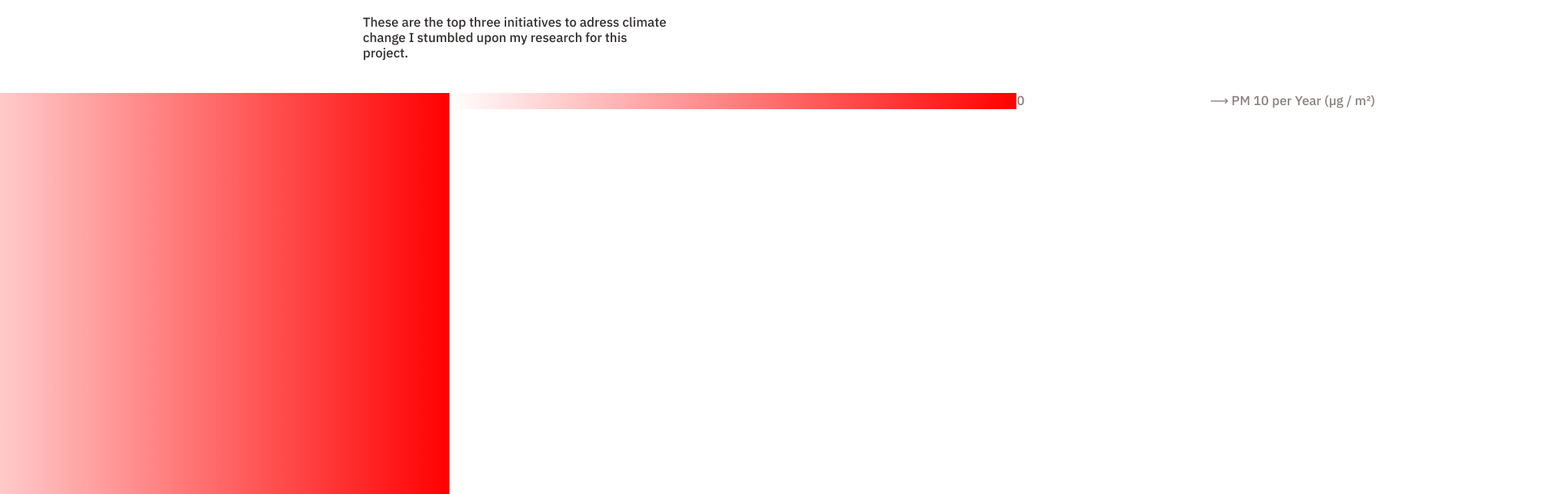
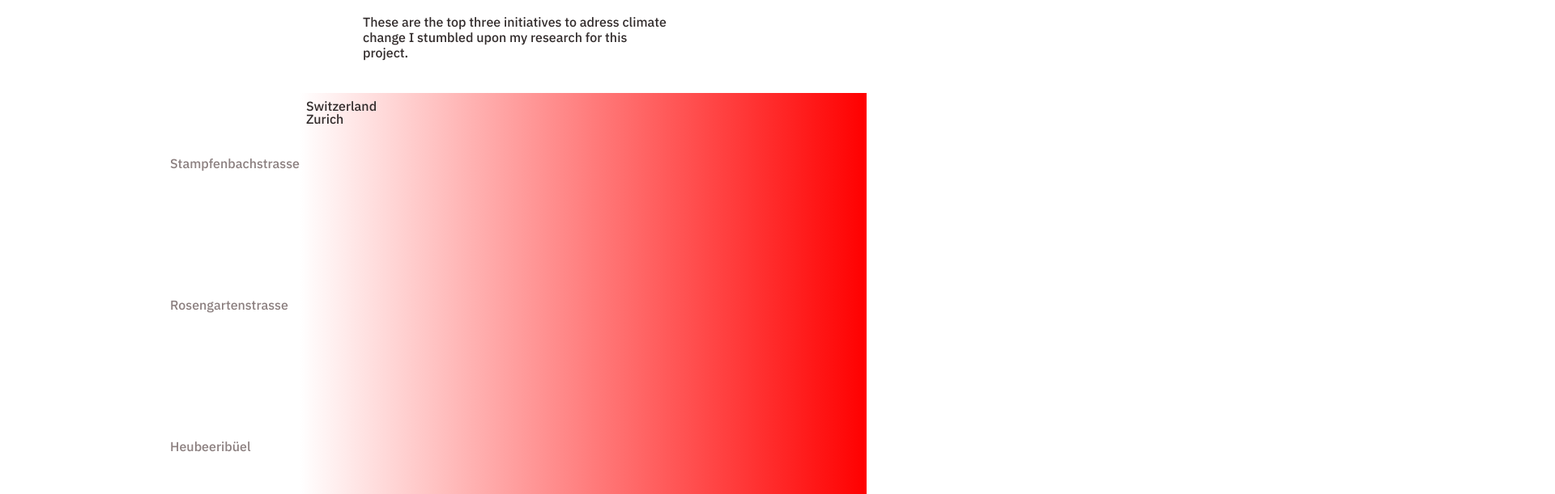
Before and after one commit to interactivethings/crimson-to-salmon, a React (Create React App) app: page / in a window 1280 px wide. Shown: the part 6705-7316 px from the top of the page at 81% size, 1920 px wide, since content can reach past the window. Built offline with nearby package versions, Linux system fonts and the light colour scheme.

Commit message:
Add labels for measuring station

```diff
--- a/src/components/Legends.tsx
+++ b/src/components/Legends.tsx
@@ -38,6 +38,8 @@ export class GradientBar extends React.Component {
 
 export const LabelRoot = styled('div')`
     display: flex;
+    flex-direction: column;
+    justify-content: space-around;
     height: 700px;
 `
 
--- a/src/components/Zurich.tsx
+++ b/src/components/Zurich.tsx
@@ -46,17 +46,23 @@ export const ZurichGradientRoot = styled('div')`
     flex-direction: row;
 `
 
+export const Visualization = styled('div')`
+    display: flex;
+    flex-direction: column;
+`
+
 export class ZurichGradient extends React.Component {
     render() {
         return (
             <ZurichGradientRoot>
                 <GradientLabels />
-
-                <VizWrapper style={{backgroundImage: "url(" + ZurichGradientSVG + ")"}}>
-                    <ElementTitle>Switzerland</ElementTitle>
-                    <ElementSubtitle>Zurich</ElementSubtitle>
-                </VizWrapper>
+                <Visualization>
+                    <VizWrapper style={{backgroundImage: "url(" + ZurichGradientSVG + ")"}}>
+                        <ElementTitle>Switzerland</ElementTitle>
+                        <ElementSubtitle>Zurich</ElementSubtitle>
+                    </VizWrapper>
                 <GradientBar />
+                </Visualization>
             </ZurichGradientRoot>
         );
     }
```
